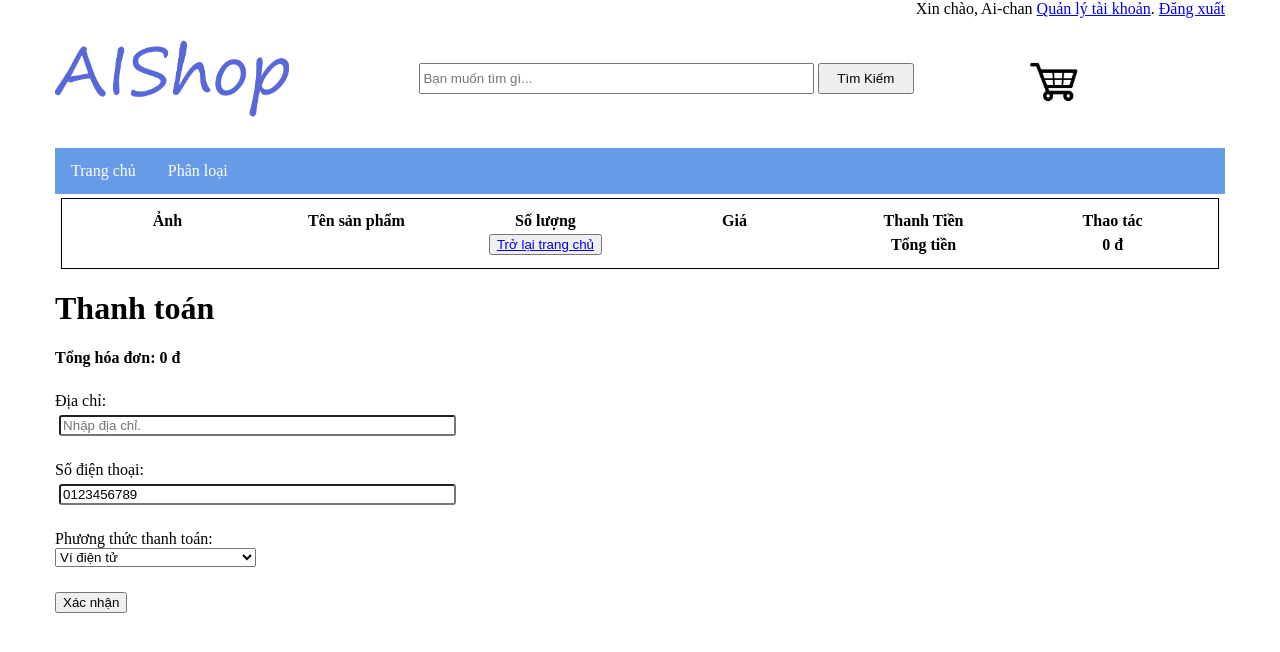
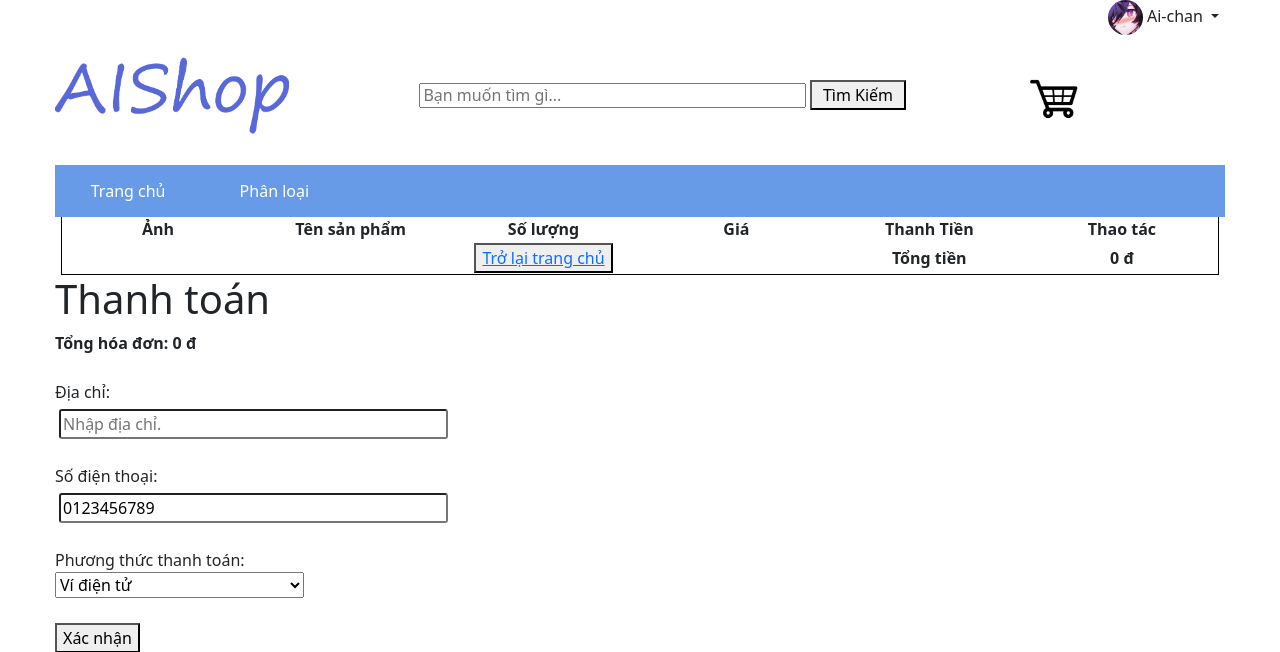
Before and after one commit to aotich1000/Web-PHP-ecom, a PHP site: page /shop-cart.php in a window 1280 px wide. Shown: the top 652 px of the page. Run offline with PHP 8.4, Linux system fonts and the light colour scheme; a user stored in the database is signed in; data comes from the database, SQL or seed files in the repository; lists and menus that the app fills with data are empty; some libraries are stand-ins or nearby versions.

Commit message:
lot of chane

```diff
--- a/css/style.css
+++ b/css/style.css
@@ -4,10 +4,17 @@
 
 }
 
-.qltk a{
-  margin-left: 10px;
+/* * {
+  font-family: -apple-system, BlinkMacSystemFont, 'Segoe UI', Roboto, Oxygen, Ubuntu, Cantarell, 'Open Sans', 'Helvetica Neue', sans-serif;
+} */
+
+.qltk{
+  text-decoration: none;
 }
-
+.user-icon{
+  width: 30%;
+  border-radius: 35px;
+}
 body{
     max-width: 1170px;
     margin: 0 auto;
@@ -56,7 +63,7 @@ body{
 }
 .search-box p{
     margin: 0;
-    padding: 5px;
+    padding: 0px;
 }
 #sr-field{
     margin-left: 13%;
@@ -91,6 +98,7 @@ body{
 
   }
 
+
 .menu li {
     float: left;
   }
@@ -105,6 +113,10 @@ body{
 .dropdown{
     display: none;
 
+}
+
+.item-menu{
+  width: 12.5%;
 }
 .menu ul li:hover .dropdown{
     display: block;
@@ -123,12 +135,19 @@ body{
     height: auto;
 }
 .menu ul li:hover .dropdown a{
+  color: white;
     padding: 0;
 }
 .menu li a:hover {
-    background-color: rgb(35, 28, 102);
+    background-color: rgb(84, 68, 224);
   }
 
+.menu ul li ul li:hover{
+  background-color: rgb(84, 68, 224);
+}
+.menu a{
+  color: white;
+}
 #main{
     height: auto;
     width: 100%;
@@ -741,7 +760,7 @@ body{
   border: 1px solid rgb(167, 153, 153);
   padding: 20px;
   box-shadow: 3px 4px gainsboro;
-
+  margin-top: 15px;
 }
 
 
--- a/include/menu.php
+++ b/include/menu.php
@@ -27,8 +27,8 @@
 </script>
 <div class="menu">
           <ul>
-              <li><a href="index.php">Trang chủ</a></li>
-              <li> <a href="">Phân loại</a>
+              <li class="item-menu"><a href="index.php">Trang chủ</a></li>
+              <li class="item-menu"> <a href="">Phân loại</a>
               <div class="dropdown">
               <ul>
               <?php
--- a/include/topbar.php
+++ b/include/topbar.php
@@ -15,11 +15,21 @@
                 }
                 else if(isset($_SESSION['user'])){
                     $data = $_SESSION['user'];?>
+
                     <div>
-                        Xin chào, <?php echo $data['hoten'] ?>
-                    <a class="qltk" href="index.php?id=quanlytaikhoan">Quản lý tài khoản</a>.
-                    <a class="qltk" href="index.php?id=out">Đăng xuất</a>
+                    <div class="dropdown-toggle" id="dropdownMenuButton" data-toggle="dropdown">
+                    <img src="images/icon-user.png" alt="anhdaidien" class="user-icon">
+                     <?php echo $data['hoten'] ?>
                     </div>
+                    <div class="dropdown-menu dropdown-menu-right">
+                    <a class="qltk dropdown-item" href="index.php?id=quanlytaikhoan">Quản lý tài khoản</a>.
+                    <a class="qltk dropdown-item" href="index.php?id=out">Đăng xuất</a>
+                        </div>
+                    </div>
+
+
+
+
                    <?php }?>
             </div>
         </div>
--- a/index.php
+++ b/index.php
@@ -20,6 +20,7 @@ if(isset($_GET['id'])){
     <meta http-equiv="X-UA-Compatible" content="IE=edge">
     <meta name="viewport" content="width=device-width, initial-scale=1.0">
     <link rel="stylesheet" href="css/style.css" type="text/css">
+    <link href="https://cdn.jsdelivr.net/npm/bootstrap@5.1.3/dist/css/bootstrap.min.css" rel="stylesheet" integrity="sha384-1BmE4kWBq78iYhFldvKuhfTAU6auU8tT94WrHftjDbrCEXSU1oBoqyl2QvZ6jIW3" crossorigin="anonymous">
     <script src="https://ajax.googleapis.com/ajax/libs/jquery/3.5.1/jquery.min.js"></script>
     <script src="https://cdnjs.cloudflare.com/ajax/libs/popper.js/1.16.0/umd/popper.min.js"></script>
     <script src="https://maxcdn.bootstrapcdn.com/bootstrap/4.5.2/js/bootstrap.min.js"></script>
--- a/shop-cart.php
+++ b/shop-cart.php
@@ -28,6 +28,7 @@
     <meta charset="UTF-8">
     <meta http-equiv="X-UA-Compatible" content="IE=edge">
     <meta name="viewport" content="width=device-width, initial-scale=1.0">
+    <link href="https://cdn.jsdelivr.net/npm/bootstrap@5.1.3/dist/css/bootstrap.min.css" rel="stylesheet" integrity="sha384-1BmE4kWBq78iYhFldvKuhfTAU6auU8tT94WrHftjDbrCEXSU1oBoqyl2QvZ6jIW3" crossorigin="anonymous">
     <style>    <?php include "css/style.css"?></style>
     <!-- <link rel="stylesheet" href="css/style.css" type="text/css"> -->
     <!-- <link rel="stylesheet" href="css/bootstrap.css" type="text/css"> -->
--- a/signin.php
+++ b/signin.php
@@ -46,10 +46,8 @@
     <meta charset="UTF-8">
     <meta http-equiv="X-UA-Compatible" content="IE=edge">
     <meta name="viewport" content="width=device-width, initial-scale=1.0">
+    <link href="https://cdn.jsdelivr.net/npm/bootstrap@5.1.3/dist/css/bootstrap.min.css" rel="stylesheet" integrity="sha384-1BmE4kWBq78iYhFldvKuhfTAU6auU8tT94WrHftjDbrCEXSU1oBoqyl2QvZ6jIW3" crossorigin="anonymous">
     <style>    <?php include "css/style.css"?></style>
-    <!-- <link rel="stylesheet" href="css/style.css" type="text/css"> -->
-    <!-- <link rel="stylesheet" href="css/bootstrap.css" type="text/css"> -->
-    <!-- <link rel="stylesheet" href="https://www.w3schools.com/w3css/4/w3.css"> -->
     <script src="https://code.jquery.com/jquery-3.2.1.slim.min.js" integrity="sha384-KJ3o2DKtIkvYIK3UENzmM7KCkRr/rE9/Qpg6aAZGJwFDMVNA/GpGFF93hXpG5KkN" crossorigin="anonymous"></script>
     <script src="https://cdnjs.cloudflare.com/ajax/libs/popper.js/1.12.9/umd/popper.min.js" integrity="sha384-ApNbgh9B+Y1QKtv3Rn7W3mgPxhU9K/ScQsAP7hUibX39j7fakFPskvXusvfa0b4Q" crossorigin="anonymous"></script>
     <script src="https://maxcdn.bootstrapcdn.com/bootstrap/4.0.0/js/bootstrap.min.js" integrity="sha384-JZR6Spejh4U02d8jOt6vLEHfe/JQGiRRSQQxSfFWpi1MquVdAyjUar5+76PVCmYl" crossorigin="anonymous"></script>
@@ -57,6 +55,7 @@
     <title>Đăng nhập</title>
     </head>
 <body>
+    <div class="wrapper">
     <?php   include "include/topbar.php"?>
     <?php include "./include/header.php" ?>
     <?php include "./include/menu.php" ?>
@@ -118,5 +117,6 @@
 
 
             <?php include "include/footer.php";?>
+            </div>
 </body>
 </html>
```
Also changed, not shown: signup.php (+7 -1 lines), images/icon-user.png (added).
